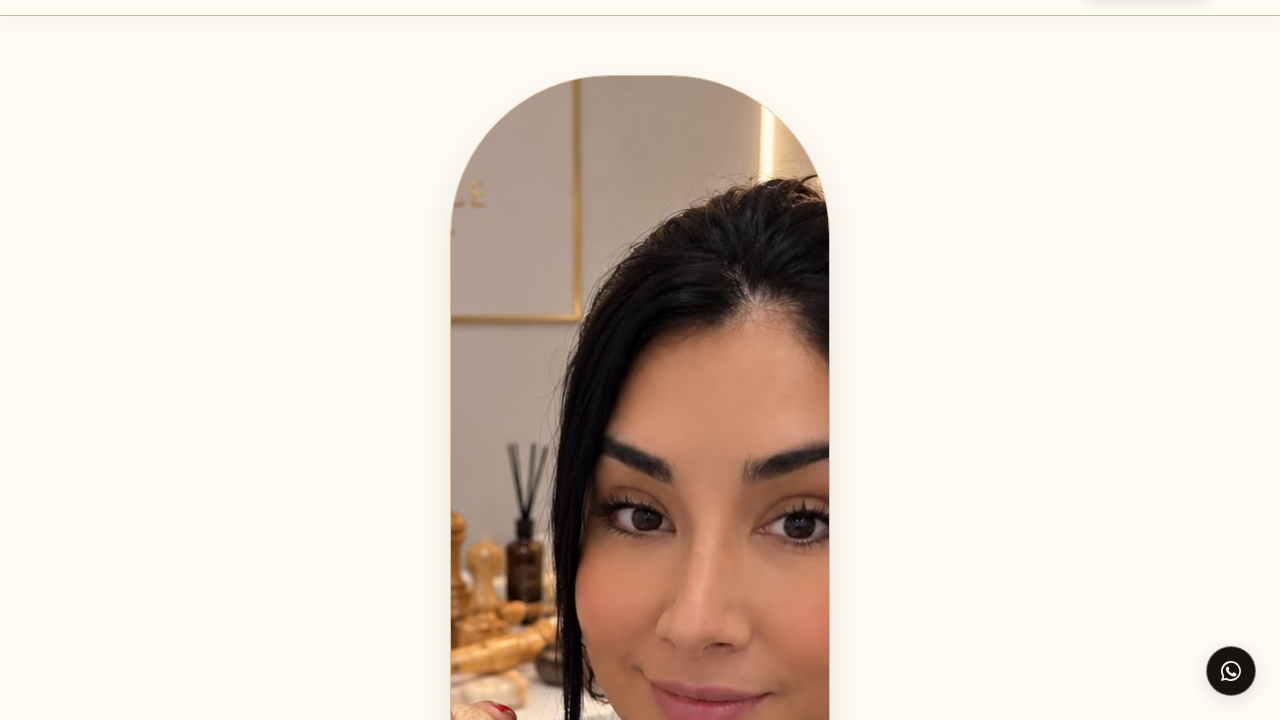
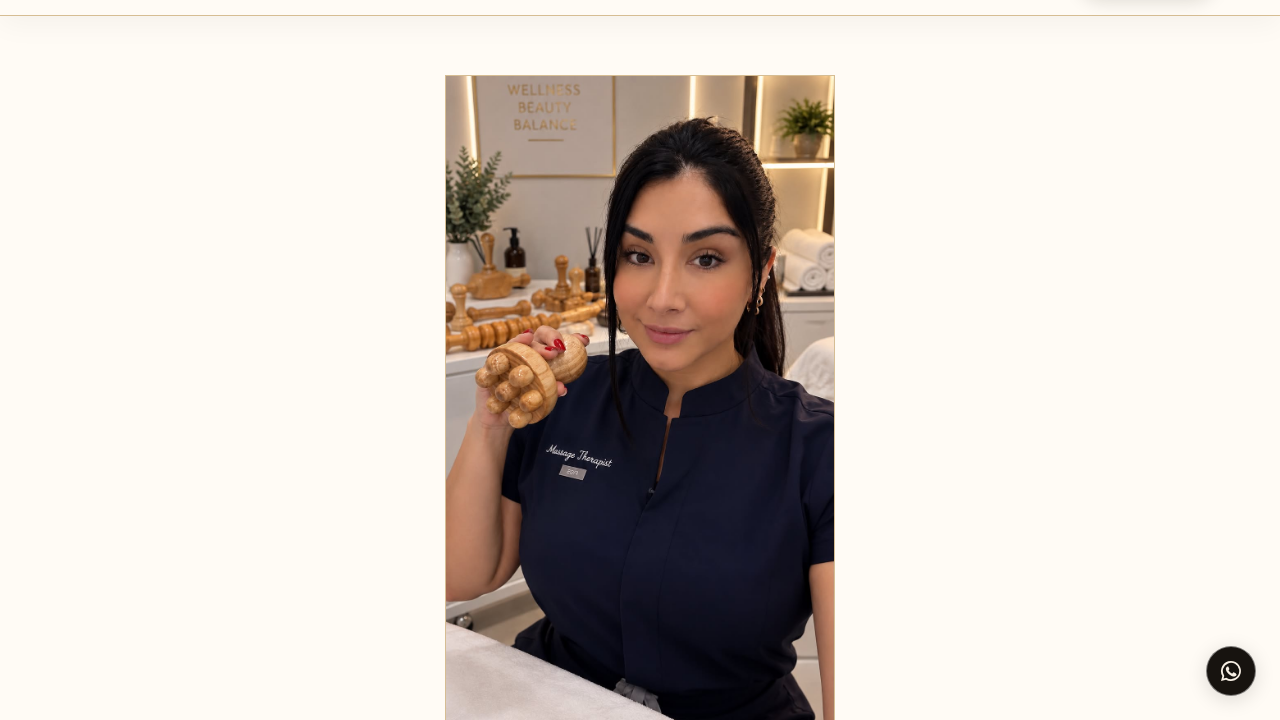
Before and after one commit to luiso2/hesedbeautystudio, a website built with Vite: page index.html in a window 1280 px wide. Shown: the part 80-800 px from the top of the page. Built offline with nearby package versions, Linux system fonts and the light colour scheme; a web font is replaced by a local one.

Commit message:
Foto hero con el mismo enmarcado de la seccion about

```diff
--- a/src/style.css
+++ b/src/style.css
@@ -2462,18 +2462,18 @@ body { background: var(--paper); }
 .hero__photo {
   grid-column: 1 / -1;
   justify-self: center;
-  width: min(380px, 80vw);
+  width: 100%;
+  max-width: 390px;
   margin-top: 8px;
 }
 .hero__photo-img {
   display: block;
   width: 100%;
-  aspect-ratio: 4 / 5;
-  object-fit: cover;
-  object-position: center 18%;
-  border-radius: 160px 160px 14px 14px;
+  height: auto;
   border: 1px solid var(--line);
-  box-shadow: 0 18px 45px #3b2d251c;
+}
+@media (max-width: 650px) {
+  .hero__photo { max-width: 340px; }
 }
 .hero__content {
   text-align: center;
```
